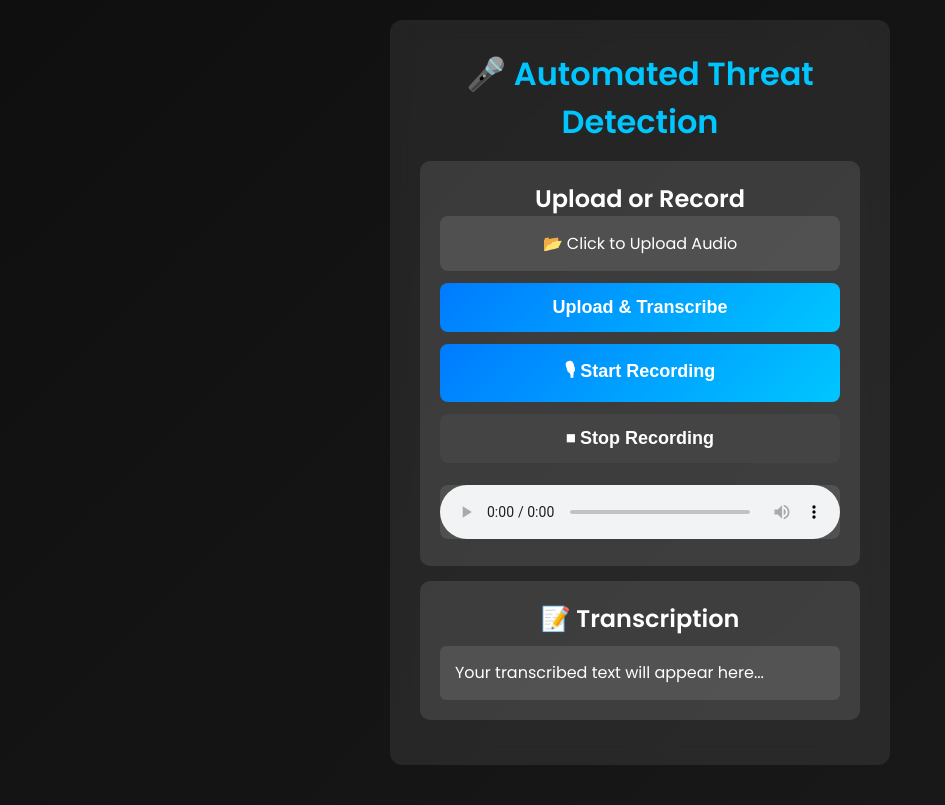
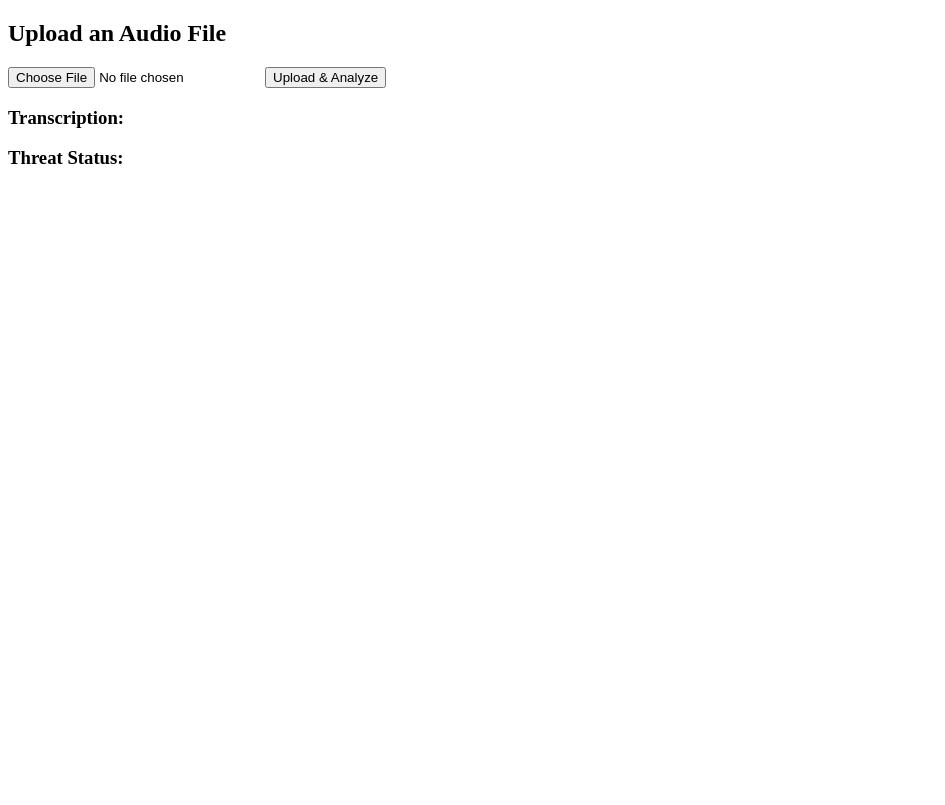
Before and after one commit to Ak-1234-a/Automated_Threat_Detection_Audio, a Flask app: page / in a window 1280 px wide. Shown: the whole page, without its empty margins (0-945 px from the left). After the commit the page ends 164 px from the top, so only its background shows below. Run offline with Flask 3, Linux system fonts and the light colour scheme.

Commit message:
Work Under Process

```diff
--- a/requirement.txt
+++ b/requirement.txt
@@ -1,3 +1,8 @@
 Flask
 speechrecognition
 pydub
+scikit-learn
+joblib
+pandas
+numpy
+uuid
--- a/static/script.js
+++ b/static/script.js
@@ -7,7 +7,11 @@ document.addEventListener("DOMContentLoaded", () => {
     const stopBtn = document.getElementById("stopBtn");
     const audioFileInput = document.getElementById("audioFile");
     const transcriptionBox = document.getElementById("transcription");
+    const threatBox = document.getElementById("threatStatus"); // ✅ Display threat result
     const audioPlayer = document.getElementById("audioPlayer");
+
+    // 🎤 Initialize button states
+    stopBtn.disabled = true;
 
     // 🎤 Start Recording
     if (recordBtn && stopBtn) {
@@ -36,6 +40,7 @@ document.addEventListener("DOMContentLoaded", () => {
                 recording = true;
                 stopBtn.disabled = false;
                 recordBtn.disabled = true;
+                recordBtn.innerText = "Recording... 🎙️"; // ✅ Update UI
             } catch (error) {
                 alert("Error accessing the microphone.");
                 console.error("Microphone error:", error);
@@ -49,6 +54,7 @@ document.addEventListener("DOMContentLoaded", () => {
                 recording = false;
                 stopBtn.disabled = true;
                 recordBtn.disabled = false;
+                recordBtn.innerText = "Start Recording 🎤"; // ✅ Reset button text
             }
         });
     }
@@ -63,7 +69,9 @@ document.addEventListener("DOMContentLoaded", () => {
         const formData = new FormData();
         formData.append("file", file, filename);
 
+        // ✅ Show processing message
         transcriptionBox.innerText = "Processing... ⏳";
+        threatBox.innerText = "";
 
         try {
             const response = await fetch("/transcribe", {
@@ -74,14 +82,24 @@ document.addEventListener("DOMContentLoaded", () => {
             const result = await response.json();
 
             if (result.transcription) {
-                // Display full transcription
+                // ✅ Display full transcription
                 transcriptionBox.innerHTML = `<p>${result.transcription}</p>`;
+                threatBox.innerHTML = `<strong>Status: ${result.threat_status}</strong>`;
+
+                // ✅ Change color based on threat status
+                if (result.threat_status === "Threatening") {
+                    threatBox.style.color = "red";
+                } else {
+                    threatBox.style.color = "green";
+                }
             } else {
                 transcriptionBox.innerText = "Transcription failed.";
+                threatBox.innerText = "";
             }
         } catch (error) {
             console.error("Error during upload:", error);
             transcriptionBox.innerText = "Error processing the audio.";
+            threatBox.innerText = "";
         }
     }
 
--- a/templates/index.html
+++ b/templates/index.html
@@ -3,35 +3,39 @@
 <head>
     <meta charset="UTF-8">
     <meta name="viewport" content="width=device-width, initial-scale=1.0">
-    <title>Audio Analysis</title>
-    <link rel="stylesheet" href="{{ url_for('static', filename='styles.css') }}">
+    <title>Audio Threat Detection</title>
 </head>
 <body>
-    <div class="container">
-        <h1>🎤 Automated Threat Detection</h1>
+    <h2>Upload an Audio File</h2>
+    <form id="uploadForm" enctype="multipart/form-data">
+        <input type="file" id="audioFile" name="file" required>
+        <button type="submit">Upload & Analyze</button>
+    </form>
 
-        <!-- Upload & Record Section -->
-        <div class="card">
-            <h2>Upload or Record</h2>
-            <label for="audioFile" class="file-upload">📂 Click to Upload Audio</label>
-            <input type="file" id="audioFile" accept="audio/*" hidden>
-            <button onclick="uploadAudio()">Upload & Transcribe</button>
+    <h3>Transcription:</h3>
+    <p id="transcription"></p>
 
-            <button id="recordBtn">🎙 Start Recording</button>
-            <button id="stopBtn" disabled>⏹ Stop Recording</button>
+    <h3>Threat Status:</h3>
+    <p id="threatStatus"></p>
 
-            <audio id="audioPlayer" controls></audio>
-        </div>
+    <script>
+        document.getElementById("uploadForm").addEventListener("submit", function(event) {
+            event.preventDefault();
+            let formData = new FormData();
+            let fileInput = document.getElementById("audioFile");
+            formData.append("file", fileInput.files[0]);
 
-        <!-- Transcription Output -->
-        <div class="card">
-            <h2>📝 Transcription</h2>
-            <div id="transcription" class="transcription-box">
-                Your transcribed text will appear here...
-            </div>
-        </div>
-    </div>
-
-    <script src="{{ url_for('static', filename='script.js') }}"></script>
+            fetch("/transcribe", {
+                method: "POST",
+                body: formData
+            })
+            .then(response => response.json())
+            .then(data => {
+                document.getElementById("transcription").innerText = data.transcription || "Error in transcription";
+                document.getElementById("threatStatus").innerText = data.threat_status || "Error in threat detection";
+            })
+            .catch(error => console.error("Error:", error));
+        });
+    </script>
 </body>
 </html>
--- a/transcribe.py
+++ b/transcribe.py
@@ -2,11 +2,28 @@ from flask import Flask, request, jsonify
 from pydub import AudioSegment
 import speech_recognition as sr
 import os
-import uuid
+import joblib
+import re
 
 app = Flask(__name__)
 UPLOAD_FOLDER = "uploads"
 os.makedirs(UPLOAD_FOLDER, exist_ok=True)
+
+# Load the trained threat detection model
+try:
+    model = joblib.load("threat_model.pkl")
+    vectorizer = model.named_steps['tfidf']  # Extract TF-IDF vectorizer
+    classifier = model.named_steps['classifier']  # Extract classifier
+    print("Threat detection model loaded successfully.")
+except Exception as e:
+    print(f"Error loading model: {e}")
+    model, vectorizer, classifier = None, None, None
+
+def preprocess_text(text):
+    """Apply same preprocessing as in training."""
+    text = text.lower()
+    text = re.sub(r'[^a-zA-Z0-9\s]', '', text)  # Remove special characters
+    return text
 
 def convert_to_wav(audio_path, wav_path):
     """Convert MP3/WebM audio file to WAV."""
@@ -37,9 +54,20 @@ def transcribe_audio(file_path):
     except Exception as e:
         return f"Error during transcription: {e}"
 
+def predict_threat(text):
+    """Predict if the transcribed text is a threat."""
+    if not model:
+        return "Model not available."
+    if not text.strip():
+        return "No text detected."
+    text = preprocess_text(text)  # Apply preprocessing
+    text_vectorized = vectorizer.transform([text])  # Apply TF-IDF transformation
+    prediction = classifier.predict(text_vectorized)[0]
+    return "Threatening" if prediction == 1 else "Non-Threatening"
+
 @app.route("/transcribe", methods=["POST"])
 def transcribe():
-    """Handle audio file uploads and return full transcription."""
+    """Handle audio file uploads and return transcription with threat detection."""
     if "file" not in request.files:
         return jsonify({"error": "No file uploaded"}), 400
 
@@ -49,7 +77,8 @@ def transcribe():
 
     try:
         transcription = transcribe_audio(file_path)
-        return jsonify({"transcription": transcription})
+        threat_prediction = predict_threat(transcription)
+        return jsonify({"transcription": transcription, "threat_status": threat_prediction})
     except Exception as e:
         return jsonify({"error": str(e)}), 500
 
```
Also changed, not shown: model.py (added, +64 -0 lines), 1 other file.
